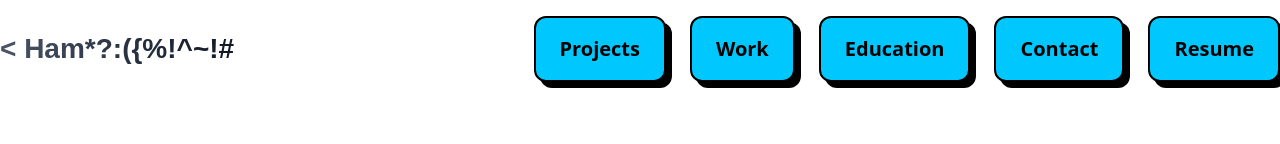
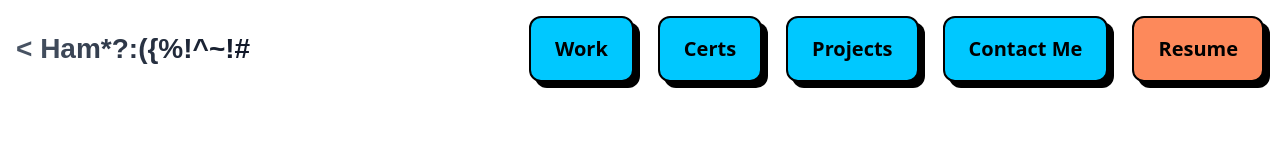
Before and after one commit to HamzaMomin/Portfolio, a React (Vite) app: page / in a window 1280 px wide. Shown: the top 144 px of the page. Built offline with nearby package versions, Linux system fonts and the light colour scheme; grey boxes are pictures that could not be loaded; a web font is replaced by a local one.

Commit message:
Feat: contact us and docs

```diff
--- a/package.json
+++ b/package.json
@@ -10,6 +10,7 @@
     "preview": "vite preview"
   },
   "dependencies": {
+    "@emailjs/browser": "^4.4.1",
     "@tailwindcss/vite": "^4.0.13",
     "react": "^19.0.0",
     "react-dom": "^19.0.0",
--- a/src/components/aboutme.tsx
+++ b/src/components/aboutme.tsx
@@ -74,9 +74,14 @@ export default function AboutMe() {
           </div>
 
           {/* Connect Button */}
-          <button className="inline-block px-3 py-1.5 text-base sm:text-xl font-bold text-black bg-[#FF8000] border-2 border-black rounded-md shadow-[2px_2px_0px_#000] sm:shadow-[4px_4px_0px_#000] transition-all duration-300 scale-100 sm:scale-90 hover:bg-[#FF8000] hover:text-white hover:border-black hover:scale-105 active:bg-yellow-300 active:shadow-none active:translate-y-1 ">
+
+          <button onClick={() => {
+            const el = document.getElementById("contact");
+            el?.scrollIntoView({ behavior: "smooth" });
+          }} className="inline-block px-3 py-1.5 text-base sm:text-xl font-bold text-black bg-[#FF8000] border-2 border-black rounded-md shadow-[2px_2px_0px_#000] sm:shadow-[4px_4px_0px_#000] transition-all duration-300 scale-100 sm:scale-90 hover:bg-[#FF8000] hover:text-white hover:border-black hover:scale-105 active:bg-yellow-300 active:shadow-none active:translate-y-1 cursor-pointer">
             Let's Connect
           </button>
+
         </div>
 
 
--- a/src/components/contact.tsx
+++ b/src/components/contact.tsx
@@ -1,39 +1,117 @@
-const Contact = () => {
+import React, { useState, useRef } from 'react';
+import emailjs from '@emailjs/browser';
+
+function Contact() {
+
+  const form = useRef<HTMLFormElement | null>(null);
+  const [isSubmitting, setIsSubmitting] = useState(false);  // Track form submission state
+  const [showSuccess, setShowSuccess] = useState(false);  // To show success popup
+
+  const sendEmail = (e: React.FormEvent<HTMLFormElement>) => {
+    e.preventDefault();
+    setIsSubmitting(true);  // Set submitting state to true
+    if (form.current) {
+      emailjs
+        //Service_id      //YOUR_TEMPLATE_ID              //Your_User_ID(Public ID)
+        .sendForm('service_w9jubgr', 'template_6w6a00j', form.current, 'FmRbhS07q7oZLbZGT')
+        .then(
+          () => {
+            console.log('SUCCESS!');
+            setIsSubmitting(false);
+            setShowSuccess(true);  // Show success popup after submission
+            setTimeout(() => {
+              setShowSuccess(false);  // Hide success popup after a few seconds
+            }, 3000);
+          },
+          (error) => {
+            console.error('FAILED...', error.text);
+            setIsSubmitting(false);
+          }
+        );
+    }
+  };
   return (
-    <div className="flex flex-col lg:flex-row justify-center min-h-screen px-6 lg:px-12 py-6">
+    <div id='contact' className="flex flex-col lg:flex-row justify-center min-h-screen px-6 lg:px-12 py-6">
       {/* Left Side - Title & Box */}
       <div className="flex flex-col space-y-6 text-center lg:text-left w-full lg:w-auto self-start">
         <h1 id="hackerText" className="text-4xl font-bold mt-[80px]">Let’s Connect!</h1>
-        <div className="w-40 h-40 mx-auto lg:mx-0 bg-gray-300 border border-black"></div>
+        <div className="w-40 h-40 mx-auto lg:mx-0 bg-gray-300 border border-black">
+
+        </div>
       </div>
 
       {/* Right Side - Form */}
-      <div className="flex flex-col space-y-6 w-full lg:w-auto mt-8 lg:mt-40 lg:ml-16">
+      <form ref={form} onSubmit={sendEmail} className="flex flex-col space-y-6 w-full lg:w-auto mt-8 lg:mt-40 lg:ml-16">
+
         <div className="flex flex-col lg:flex-row space-y-4 lg:space-y-0 lg:space-x-4">
           <input
             type="text"
+            name="user_name" //use this name same as in template
+            id="user_name"
             placeholder="Your Name"
             className="w-full lg:w-48 h-12 px-4 bg-gray-300 text-gray-700 font-semibold rounded-full shadow-[4px_4px_0px_#000] border border-black focus:outline-none"
+            required
           />
           <input
+            name="user_email"
             type="email"
+            id="user_email"
             placeholder="Your Email"
             className="w-full lg:w-48 h-12 px-4 bg-gray-300 text-gray-700 font-semibold rounded-full shadow-[4px_4px_0px_#000] border border-black focus:outline-none"
+            required
           />
         </div>
 
         <textarea
+          name="message"
+          id="message"
           placeholder="Your Message"
-          className="w-full lg:w-96 h-32 px-4 py-2 bg-gray-300 text-gray-700 font-semibold rounded-2xl shadow-[4px_4px_0px_#000] border border-black focus:outline-none"
-        ></textarea>
+          className="w-full lg:w-100 h-32 px-4 py-2 bg-gray-300 text-gray-700 font-semibold rounded-2xl shadow-[4px_4px_0px_#000] border border-black focus:outline-none"
+          required
+        >
 
-        <button className="w-full lg:w-40 h-12 bg-yellow-400 text-black font-semibold rounded-full shadow-[4px_4px_0px_#000] border border-black flex items-center justify-center space-x-2 hover:bg-yellow-500 transition">
-          <span>Let’s Go</span>
-          🚀
-        </button>
-      </div>
+        </textarea>
+
+        <div className="w-full flex justify-end">
+          <button disabled={isSubmitting} type="submit" className="cursor-pointer w-full lg:w-40 h-12 bg-yellow-400 text-black font-semibold rounded-full shadow-[4px_4px_0px_#000] border border-black flex items-center justify-center space-x-2 hover:bg-yellow-500 transition">
+            <span></span>
+
+
+            {isSubmitting ? (
+              <div className=" animate-spin w-5 h-5 border-t-2 border-white border-solid rounded-full mx-auto "></div>
+            ) : (
+              'Let’s Go 🚀'
+            )}
+          </button>
+
+        </div>
+      </form>
+      {/* Success Popup */}
+      {showSuccess && (
+        <div className="fixed z-50 inset-0 flex justify-center items-center bg-white text-black">
+          <div className="bg-[#FFDE59] border-4 border-black px-8 py-6 max-w-sm w-full mx-4 shadow-[8px_8px_0px_0px_black]">
+            <h2 className="text-3xl font-extrabold uppercase tracking-wider text-center border-b-4 border-black pb-2">
+              Form Submitted
+            </h2>
+            <p className="mt-4 text-xl font-bold text-green-700 bg-white border-2 border-black p-2">
+              Successfully!
+            </p>
+            <div className="mt-6 border-t-4 border-black pt-4 flex justify-center">
+              <button className="cursor-pointer bg-black text-white px-6 py-2 border-2 border-black hover:bg-white hover:text-black transition-colors duration-150">
+                Close
+              </button>
+            </div>
+          </div>
+        </div>
+
+      )}
+
+
+
     </div>
+
   );
 };
 
+
 export default Contact;
--- a/src/components/experience.tsx
+++ b/src/components/experience.tsx
@@ -76,7 +76,7 @@ const WorkExperience = () => {
   };
 
   return (
-    <div className="bg-[#8389AB] py-12 px-4 border-2 border-black">
+    <div id='Work' className="bg-[#8389AB] py-12 px-4 border-2 border-black">
       <div className="max-w-7xl mx-auto">
         <h2 id='hackerText' className="md:text-[48px]  lg:text-[48px] sm:text-[20px] font-bold text-center mb-12 inline-block relative">
           Work Experience
--- a/src/components/navbar.tsx
+++ b/src/components/navbar.tsx
@@ -32,11 +32,24 @@ export default function Navbar() {
 
     runAnimation(); // Start animation initially
 
-    return () => {}; // Cleanup function (not needed since we're looping)
+    return () => { }; // Cleanup function (not needed since we're looping)
+
   }, []);
+
+
+   // Scroll to a section by ID without showing #id in the URL
+   const handleScroll = (id: string) => {
+    const el = document.getElementById(id);
+    if (el) {
+      el.scrollIntoView({ behavior: "smooth" });
+      setIsOpen(false); // Close mobile nav after click
+    }
+  };
+
   return (
+
     <nav>
-      <div className="container mx-auto flex justify-between items-center mt-4">
+      <div className="container mx-auto px-4 flex justify-between items-center mt-4">
 
         <h1 id="hackerText" className="bg-gradient-to-r  from-gray-600 to-gray-900 bg-clip-text text-transparent md:text-[48px] sm:text-[20px] lg:text-[28px] font-bold "> {displayText}</h1>
 
@@ -52,22 +65,27 @@ export default function Navbar() {
         <ul className={`
           md:flex md:space-x-6 md:static md:w-auto
           absolute top-16 left-0 w-full md:bg-transparent md:flex-row
-          ${isOpen ? "block" : "hidden"} md:block
+          z-10
+          space-y-3 md:space-y-0
+          transition-all duration-300 ease-in-out
+          ]
+          ${isOpen ? "flex flex-col items-center  backdrop-blur-md bg-white/30"  : "hidden"} md:block
         `}>
-          <li className="text-black text-[20px] font-bold py-4 px-6 border-2 border-black bg-[#00C8FF]  rounded-xl shadow-[6px_6px_0px_0px_rgba(0,0,0,1)] transition-transform hover:translate-y-[-10px]  hover:translate-x-[10px]  hover:border-[#292929] hover:shadow-[5px_5px_0px_#292929]">
-            <a href="#">Projects</a>
+
+          <li  onClick={() => handleScroll("Work")}  className="cursor-pointer text-black text-[20px] font-bold py-4 px-6 border-2 border-black bg-[#00C8FF]   rounded-xl shadow-[6px_6px_0px_0px_rgba(0,0,0,1)] transition-transform hover:translate-y-[-10px]  hover:translate-x-[10px]  hover:border-[#292929] hover:shadow-[5px_5px_0px_#292929]">
+            Work
           </li>
-          <li className="text-black text-[20px] font-bold py-4 px-6 border-2 border-black bg-[#00C8FF]   rounded-xl shadow-[6px_6px_0px_0px_rgba(0,0,0,1)] transition-transform hover:translate-y-[-10px]  hover:translate-x-[10px]  hover:border-[#292929] hover:shadow-[5px_5px_0px_#292929]">
-            <a href="#">Work</a>
+          <li className="cursor-pointer text-black text-[20px] font-bold py-4 px-6 border-2 border-black bg-[#00C8FF]   rounded-xl shadow-[6px_6px_0px_0px_rgba(0,0,0,1)] transition-transform hover:translate-y-[-10px]  hover:translate-x-[10px] hover:border-[#292929] hover:shadow-[5px_5px_0px_#292929]">
+           Certs
           </li>
-          <li className="text-black text-[20px] font-bold py-4 px-6 border-2 border-black bg-[#00C8FF]   rounded-xl shadow-[6px_6px_0px_0px_rgba(0,0,0,1)] transition-transform hover:translate-y-[-10px]  hover:translate-x-[10px] hover:border-[#292929] hover:shadow-[5px_5px_0px_#292929]">
-            <a href="#">Education</a>
+          <li className="cursor-pointer text-black text-[20px] font-bold py-4 px-6 border-2 border-black bg-[#00C8FF]   rounded-xl shadow-[6px_6px_0px_0px_rgba(0,0,0,1)] transition-transform hover:translate-y-[-10px]  hover:translate-x-[10px]  hover:border-[#292929] hover:shadow-[5px_5px_0px_#292929]">
+           Projects
           </li>
-          <li className="text-black text-[20px] font-bold py-4 px-6 border-2 border-black bg-[#00C8FF]   rounded-xl shadow-[6px_6px_0px_0px_rgba(0,0,0,1)] transition-transform hover:translate-y-[-10px]  hover:translate-x-[10px]  hover:border-[#292929] hover:shadow-[5px_5px_0px_#292929]">
-            <a href="#">Contact</a>
+          <li className="cursor-pointer text-black text-[20px] font-bold py-4 px-6 border-2 border-black bg-[#00C8FF]  rounded-xl shadow-[6px_6px_0px_0px_rgba(0,0,0,1)] transition-transform hover:translate-y-[-10px]  hover:translate-x-[10px]  hover:border-[#292929] hover:shadow-[5px_5px_0px_#292929]">
+            Contact Me
           </li>
-          <li className="text-black text-[20px] font-bold py-4 px-6 border-2 border-black bg-[#00C8FF]   rounded-xl shadow-[6px_6px_0px_0px_rgba(0,0,0,1)] transition-transform hover:translate-y-[-10px]  hover:translate-x-[10px] hover:border-[#292929] hover:shadow-[5px_5px_0px_#292929]">
-            <a href="#">Resume</a>
+          <li className="cursor-pointer text-black text-[20px] font-bold py-4 px-6 border-2 border-black bg-[#fd895b]   rounded-xl shadow-[6px_6px_0px_0px_rgba(0,0,0,1)] transition-transform hover:translate-y-[-10px]  hover:translate-x-[10px] hover:border-[#292929] hover:shadow-[5px_5px_0px_#292929]">
+            Resume
           </li>
         </ul>
       </div>
--- a/vite.config.ts
+++ b/vite.config.ts
@@ -7,4 +7,7 @@ export default defineConfig({
   plugins: [react(),
     tailwindcss()
   ],
+  build: {
+    outDir: 'docs'
+  },
 })
```
Also changed, not shown: 9 other files (tests, documents, lock files or other folders). Lines whose indentation alone changed are shown as unchanged.
